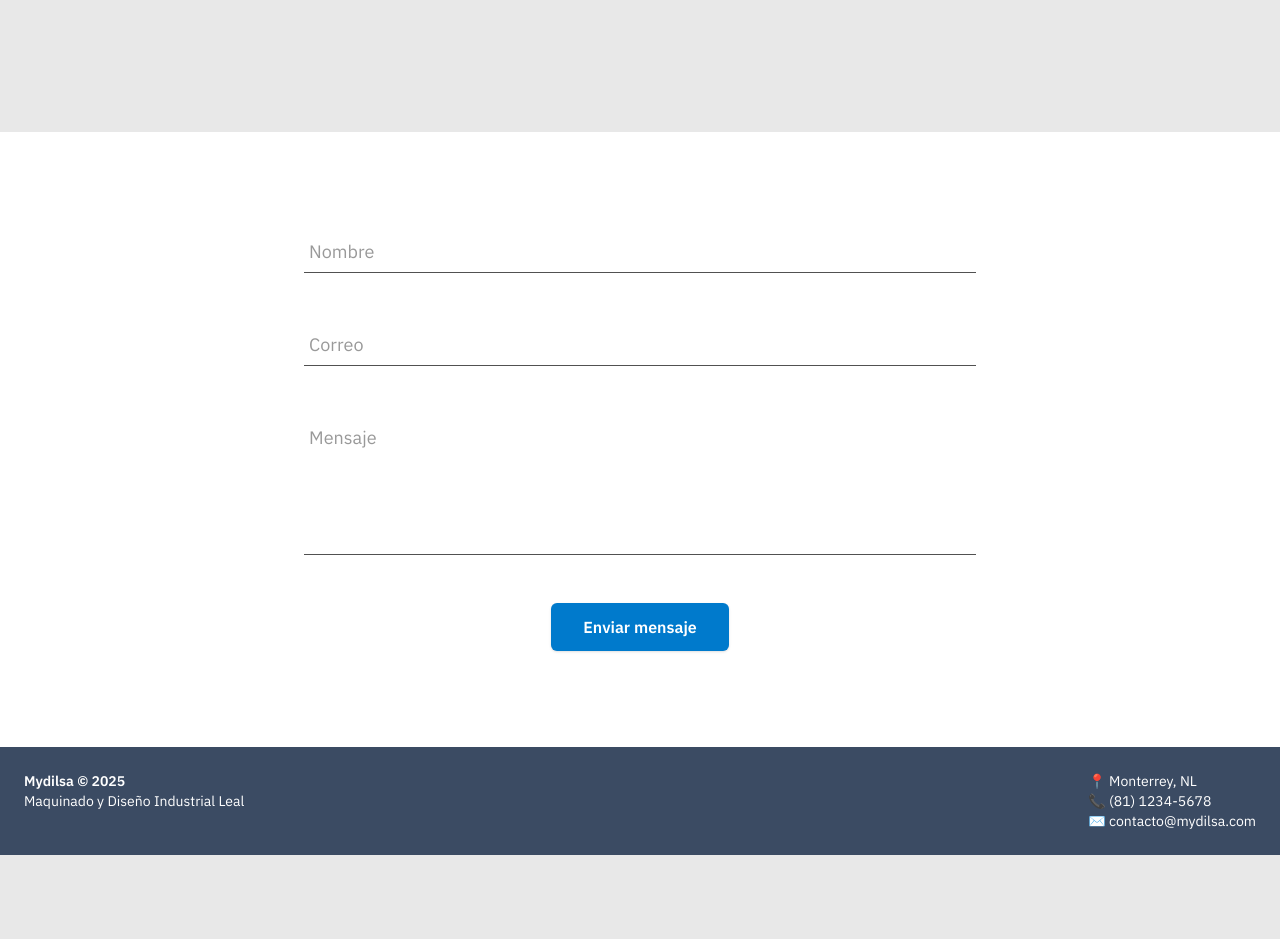
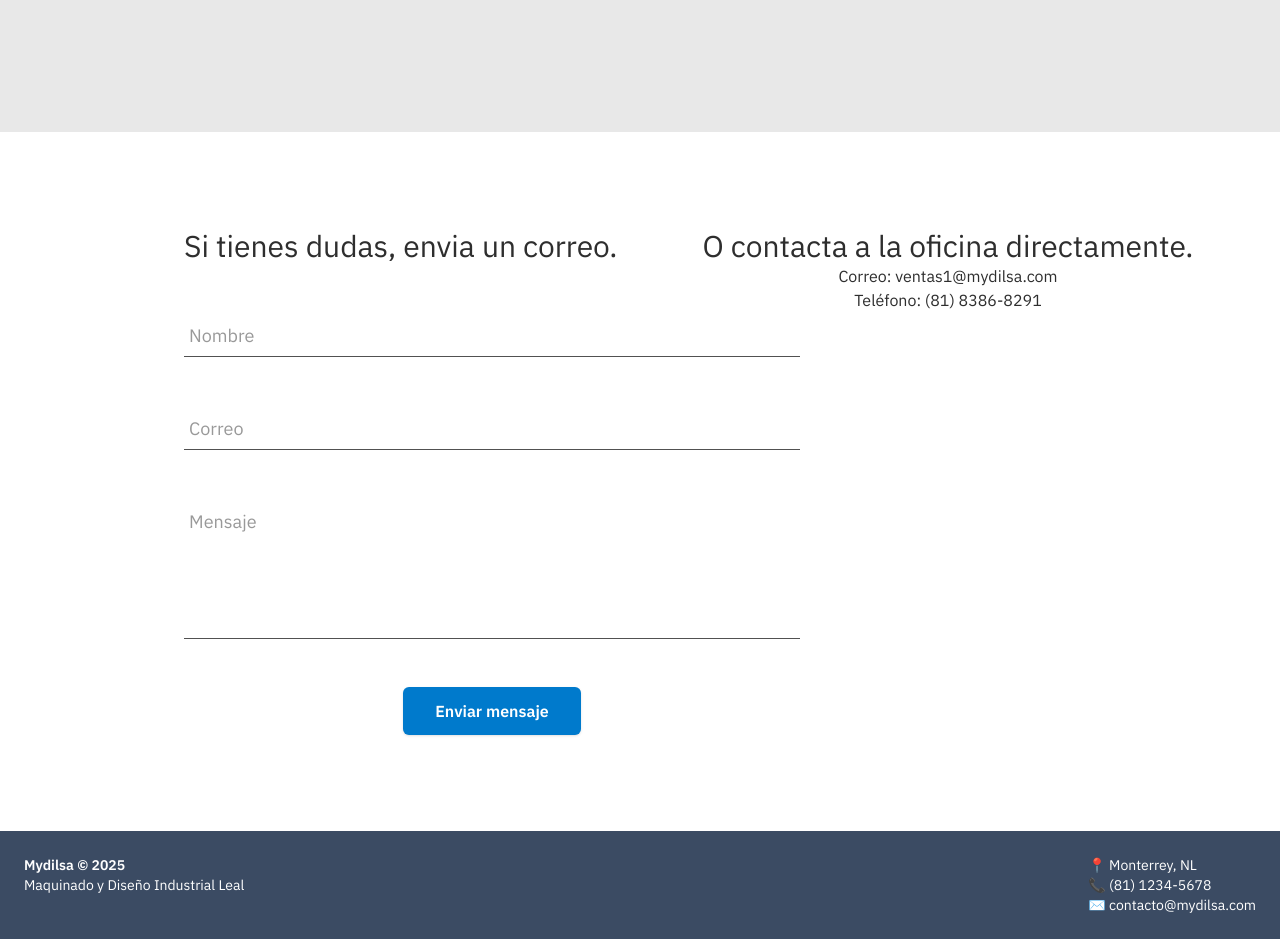
Before and after one commit to no-c-123/mydilsa-web, an Astro site: page /contacto in a window 1280 px wide. Shown: the part 600-1539 px from the top of the page. Before the commit the page ends 1455 px from the top, so only its background shows below. Built offline with nearby package versions, Linux system fonts and the light colour scheme; Astro itself is replaced by a stand-in of ours.

Commit message:
new form and direct access to contacts

```diff
--- a/src/components/ContactoFormulario.jsx
+++ b/src/components/ContactoFormulario.jsx
@@ -2,8 +2,9 @@ import '../styles/ContactoFormulario.css'; // ← you'll need to create this CSS
 
 export default function ContactoFormulario() {
     return (
-      <section className="bg-white py-24 px-6 flex items-center justify-center">
-        <form className="w-full max-w-2xl space-y-12">
+      <section className="bg-white py-24 px-6 mx-auto grid grid-cols-2">
+        <section className="ml-40 w-full max-w-2xl space-y-12">
+        <h1 className='text-3xl'>Si tienes dudas, envia un correo.</h1>
           {/* Nombre */}
           <div className="wave-group w-full">
             <input required type="text" className="input w-full" />
@@ -51,7 +52,21 @@ export default function ContactoFormulario() {
               Enviar mensaje
             </button>
           </div>
-        </form>
+        </section>
+
+        <section className='w-full'>
+          <h1 className='text-3xl flex justify-center'>O contacta a la oficina directamente.</h1>
+          <div className='flex justify-center'>
+            <p>
+                Correo:<a href="mailto:ventas1@mydilsa.com"> ventas1@mydilsa.com</a>
+            </p>
+          </div>
+          <div className='flex justify-center'>
+            <p>
+                Teléfono: <a href="tel:+528183868291"> (81) 8386-8291 </a>
+            </p>
+          </div>
+        </section>
       </section>
     );
 }
--- a/src/components/QuoteForm.jsx
+++ b/src/components/QuoteForm.jsx
@@ -83,7 +83,7 @@ export default function QuoteForm() {
                       setMaterial(m);
                       next();
                     }}
-                    className="bg-black text-white px-6 py-2 rounded-lg hover:text-green-400 transition"
+                    className="bg-gray-800/20 text-black px-6 py-2 rounded-lg hover:text-green-400 transition"
                   >
                     {m}
                   </button>
```
Also changed, not shown: src/assets/user.svg (added).
